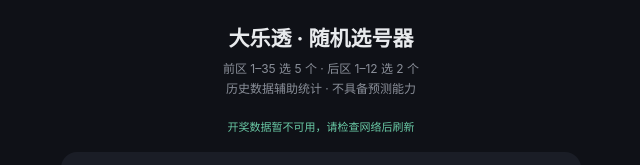
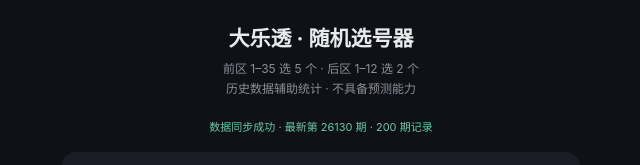
Before and after one commit to wanghr111378a-code/daletou-random-app, a plain HTML site: page index.html in a window 1280 px wide. Shown: the top 165 px of the page, 319-959 px from the left. Drawn offline with Linux system fonts and the light colour scheme.

Commit message:
Fix regex escaping in validate function

```diff
--- a/index.html
+++ b/index.html
@@ -92,7 +92,7 @@ function choose(){
 function generate(count){let tickets=Array.from({length:count},choose);$('output').innerHTML=tickets.map((t,i)=>'<div class="ticket">'+(count>1?'<div class="ticket-label">第 '+(i+1)+' 注</div>':'')+'<div class="balls">'+t.front.map(n=>'<span class="ball red">'+pad(n)+'</span>').join('')+'<span class="divider"></span>'+t.back.map(n=>'<span class="ball blue">'+pad(n)+'</span>').join('')+'</div></div>').join('');}
 function validate(data){
  if(!data||!Array.isArray(data.draws))throw Error('数据格式错误');
- let valid=data.draws.filter(d=>d&&/^\\d{5}$/.test(String(d.issue))&&Array.isArray(d.front)&&d.front.length===5&&Array.isArray(d.back)&&d.back.length===2&&d.front.every(n=>Number.isInteger(n)&&n>=1&&n<=35)&&d.back.every(n=>Number.isInteger(n)&&n>=1&&n<=12)&&new Set(d.front).size===5&&new Set(d.back).size===2);
+ let valid=data.draws.filter(d=>d&&/^\d{5}$/.test(String(d.issue))&&Array.isArray(d.front)&&d.front.length===5&&Array.isArray(d.back)&&d.back.length===2&&d.front.every(n=>Number.isInteger(n)&&n>=1&&n<=35)&&d.back.every(n=>Number.isInteger(n)&&n>=1&&n<=12)&&new Set(d.front).size===5&&new Set(d.back).size===2);
  if(!valid.length)throw Error('没有有效开奖记录');return valid.sort((a,b)=>Number(a.issue)-Number(b.issue));
 }
 async function updateData(){
```
